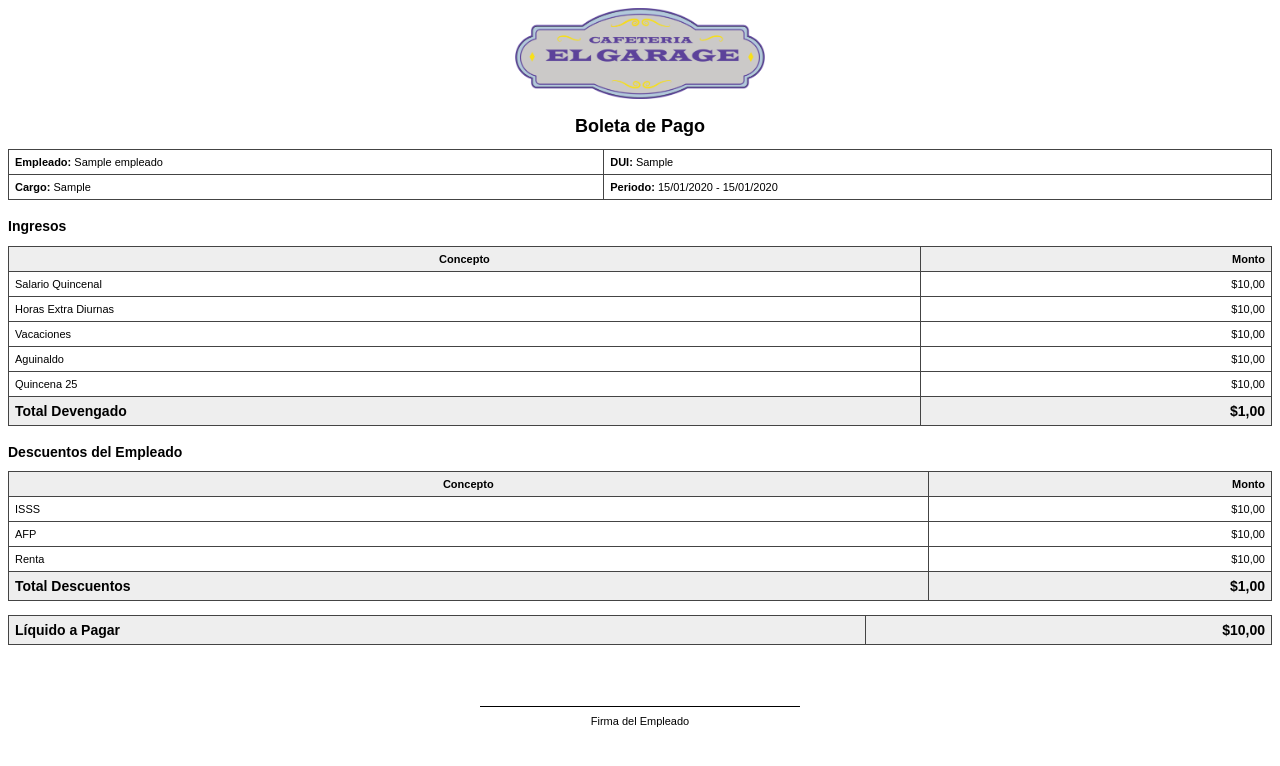
After one commit to ultimateIX/SistemaPlanillas, a Django app: template templates/planillas/pdf_boleta_empleado.html in a window 1280 px wide. The commit adds this page. Shown: the top 766 px of the page. Run offline with Django 5.2, Linux system fonts and the light colour scheme; a user stored in the database is signed in; tables that the repository leaves empty hold one stand-in row (values such as "Sample post"); the template is opened without the code that fills it: values that come from a table or form of the project are taken from there, most other values are stand-ins (such as "Sample title", 1, 10 or a date in 2020).

Commit message:
Agregar PDFs de planilla y boletas individuales

```diff
--- a/planillas/urls.py
+++ b/planillas/urls.py
@@ -1,6 +1,7 @@
 from django.urls import path
 
 from . import views
+from . import pdf_views
 
 
 urlpatterns = [
@@ -77,4 +78,16 @@ urlpatterns = [
         name="cargar_tablas_legales"
     ),
 
+    path(
+        "pdf/general/<int:id>/",
+        pdf_views.pdf_planilla_general,
+        name="pdf_planilla_general"
+    ),
+
+    path(
+        "pdf/boleta/<int:id>/",
+        pdf_views.pdf_boleta_empleado,
+        name="pdf_boleta_empleado"
+    ),
+
 ]
--- /dev/null
+++ b/templates/planillas/pdf_boleta_empleado.html
@@ -0,0 +1,215 @@
+<!DOCTYPE html>
+<html lang="es">
+<head>
+    <meta charset="UTF-8">
+
+    <style>
+        body {
+            font-family: Arial, sans-serif;
+            font-size: 11px;
+        }
+
+        h1 {
+            text-align: center;
+            font-size: 18px;
+        }
+
+        h2 {
+            font-size: 14px;
+            margin-top: 18px;
+        }
+
+        table {
+            width: 100%;
+            border-collapse: collapse;
+            margin-bottom: 14px;
+        }
+
+        th {
+            background-color: #eeeeee;
+            font-weight: bold;
+        }
+
+        th,
+        td {
+            border: 1px solid #444444;
+            padding: 6px;
+        }
+
+        .text-right {
+            text-align: right;
+        }
+
+        .text-center {
+            text-align: center;
+        }
+
+        .total {
+            font-size: 14px;
+            font-weight: bold;
+            background-color: #eeeeee;
+        }
+
+     .firma {
+    margin-top: 180px;
+    text-align: center;
+}
+
+.linea {
+    border-top: 1px solid #000000;
+    width: 320px;
+    margin: 0 auto;
+    padding-top: 10px;
+    font-size: 11px;
+}
+    </style>
+</head>
+{% load static %}
+<body>
+<div style="text-align:center; margin-bottom: 15px;">
+    <img
+        src="{% static 'img/logo.png' %}"
+        style="width: 250px; height: auto;">
+</div>
+    <h1>Boleta de Pago</h1>
+
+    <table>
+        <tr>
+            <td>
+                <strong>Empleado:</strong>
+                {{ empleado.nombre_completo }}
+            </td>
+
+            <td>
+                <strong>DUI:</strong>
+                {{ empleado.dui }}
+            </td>
+        </tr>
+
+        <tr>
+            <td>
+                <strong>Cargo:</strong>
+                {{ empleado.cargo|default:"-" }}
+            </td>
+
+            <td>
+                <strong>Periodo:</strong>
+                {{ planilla.periodo_inicio|date:"d/m/Y" }}
+                -
+                {{ planilla.periodo_fin|date:"d/m/Y" }}
+            </td>
+        </tr>
+    </table>
+
+    <h2>Ingresos</h2>
+
+    <table>
+        <tr>
+            <th>Concepto</th>
+            <th class="text-right">Monto</th>
+        </tr>
+
+        <tr>
+            <td>Salario Quincenal</td>
+            <td class="text-right">
+                ${{ detalle.salario_quincenal|floatformat:2 }}
+            </td>
+        </tr>
+
+        <tr>
+            <td>Horas Extra Diurnas</td>
+            <td class="text-right">
+                ${{ detalle.horas_extra_diurnas|floatformat:2 }}
+            </td>
+        </tr>
+
+        <tr>
+            <td>Vacaciones</td>
+            <td class="text-right">
+                ${{ detalle.vacaciones|floatformat:2 }}
+            </td>
+        </tr>
+
+        <tr>
+            <td>Aguinaldo</td>
+            <td class="text-right">
+                ${{ detalle.aguinaldo|floatformat:2 }}
+            </td>
+        </tr>
+
+        <tr>
+            <td>Quincena 25</td>
+            <td class="text-right">
+                ${{ detalle.quincena_25|floatformat:2 }}
+            </td>
+        </tr>
+
+        <tr class="total">
+            <td>Total Devengado</td>
+            <td class="text-right">
+                ${{ detalle.total_devengado|floatformat:2 }}
+            </td>
+        </tr>
+    </table>
+
+    <h2>Descuentos del Empleado</h2>
+
+    <table>
+        <tr>
+            <th>Concepto</th>
+            <th class="text-right">Monto</th>
+        </tr>
+
+        <tr>
+            <td>ISSS</td>
+            <td class="text-right">
+                ${{ detalle.isss_empleado|floatformat:2 }}
+            </td>
+        </tr>
+
+        <tr>
+            <td>AFP</td>
+            <td class="text-right">
+                ${{ detalle.afp_empleado|floatformat:2 }}
+            </td>
+        </tr>
+
+        <tr>
+            <td>Renta</td>
+            <td class="text-right">
+                ${{ detalle.renta|floatformat:2 }}
+            </td>
+        </tr>
+
+        <tr class="total">
+            <td>Total Descuentos</td>
+            <td class="text-right">
+                ${{ detalle.total_descuentos|floatformat:2 }}
+            </td>
+        </tr>
+    </table>
+
+    <table>
+        <tr class="total">
+            <td>Líquido a Pagar</td>
+            <td class="text-right">
+                ${{ detalle.liquido_pagar|floatformat:2 }}
+            </td>
+        </tr>
+    </table>
+<table style="border: none; margin-top: 55px; width: 100%;">
+
+    <tr>
+        <td style="border: none; text-align: center;">
+
+            <div style="border-top: 1px solid #000000; width: 320px; margin: 0 auto; padding-top: 8px;">
+                Firma del Empleado
+            </div>
+
+        </td>
+    </tr>
+
+</table>
+
+</body>
+</html>
```
Also changed, not shown: planillas/pdf_views.py (added, +139 -0 lines), templates/planillas/detalle_planilla.html (+9 -0 lines), templates/planillas/pdf_planilla_general.html (added, +167 -0 lines).
